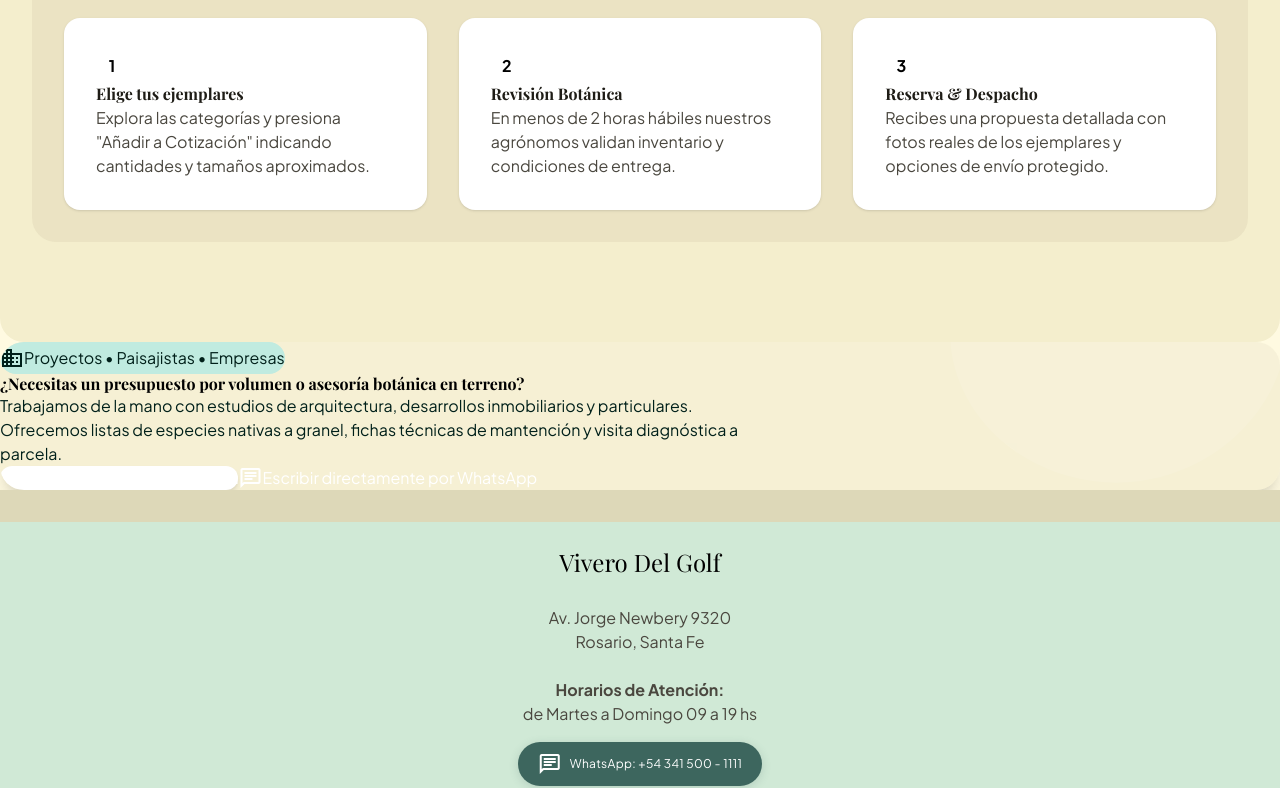
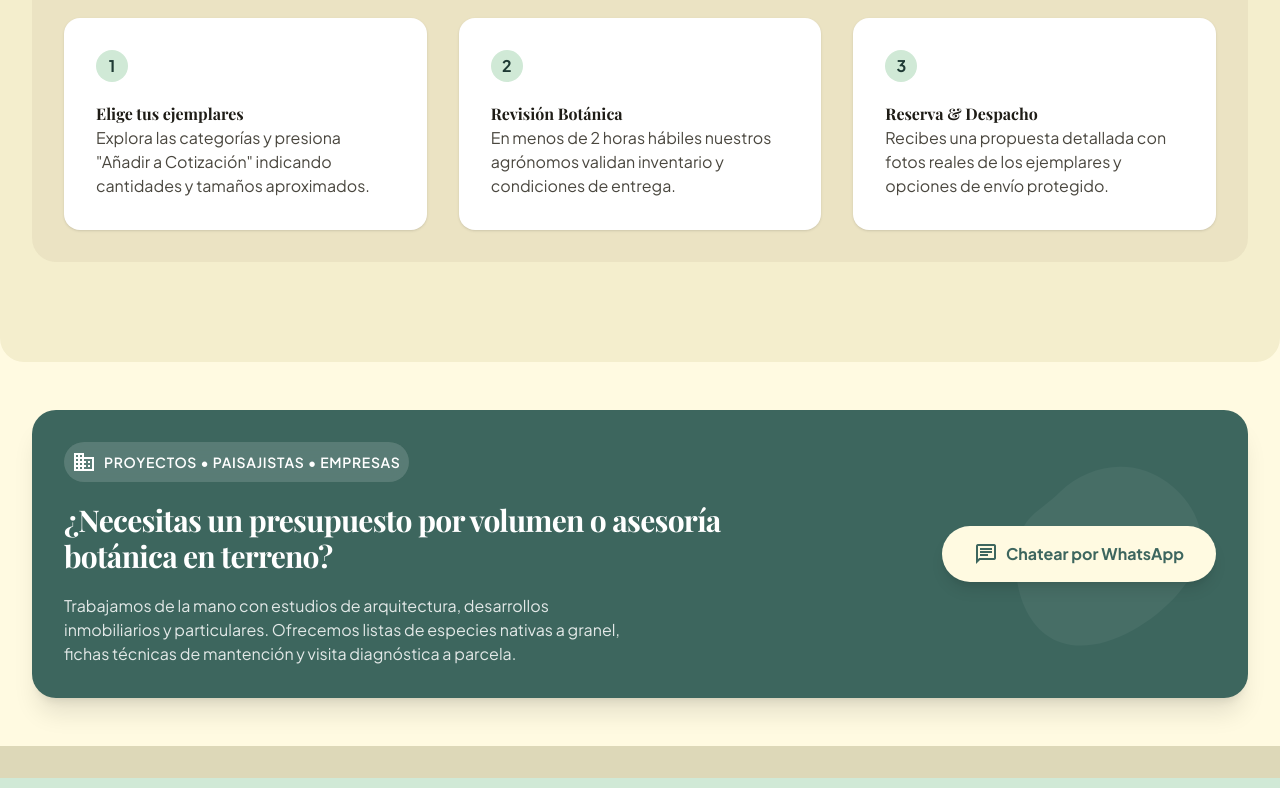
Before and after one commit to lavak00731/vlc, a Next.js app: page /productos in a window 1280 px wide. Shown: the part 2098-2886 px from the top of the page. Built offline with nearby package versions, Linux system fonts and the light colour scheme; a web font is replaced by a local one.

Commit message:
product page ready, new ctaSection component

```diff
--- /dev/null
+++ b/src/app/components/CTASection.tsx
@@ -0,0 +1,55 @@
+import React from 'react'
+
+export const CTASection = ({icon, badgetext, title, content}:{icon:string, badgetext:string, title:string, content:string}) => {
+  return (
+    <div className="max-w-7xl mx-auto px-4 md:px-8">
+          <div className="bg-primary text-on-primary rounded-3xl p-8 shadow-xl relative overflow-hidden">
+            <svg
+              aria-hidden="true"
+              className="lg:block hidden absolute -right-16 -bottom-16 w-80 h-80 text-white/5 pointer-events-none"
+              fill="currentColor"
+              viewBox="0 0 200 200"
+            >
+              <path d="M42.5,31.2C56.8,17.4,77.7,11.5,96.6,18.3C115.5,25.2,132.5,44.9,130.6,65.3C128.8,85.6,108.1,106.6,87.7,117.8C67.3,129.1,47.2,130.6,33.5,120.3C19.8,110,12.5,87.9,15.7,66.7C18.9,45.5,28.2,45,42.5,31.2Z"></path>
+            </svg>
+            <div className="relative z-10 flex flex-col lg:flex-row items-center justify-between gap-space-xl">
+              <div className="max-w-2xl text-center lg:text-left space-y-space-xs mb-5 lg:mb-0">
+                <div className="inline-flex items-center gap-space-xs bg-white/15 backdrop-blur px-space-md py-space-xxs rounded-full text-on-primary p-2 mb-5">
+                  <span
+                    aria-hidden="true"
+                    className="material-symbols-outlined text-[14px] mr-2"
+                  >
+                    { icon }
+                  </span>
+                  <span className="font-label-sm text-[14px] font-semibold tracking-wider uppercase">
+                    { badgetext }
+                  </span>
+                </div>
+                <h2 className="font-headline-lg text-2xl lg:text-3xl font-bold text-white! tracking-tight mb-5">
+                  { title }
+                </h2>
+                <p className="font-body-md text-body-md text-on-primary/85 max-w-xl">
+                  { content }
+                </p>
+              </div>
+              <div className="flex flex-col sm:flex-row items-center gap-space-md shrink-0">
+                <a
+                  className="inline-flex gap-2 items-center gap-space-sm bg-surface text-primary! hover:bg-surface-container-high px-8 py-4 rounded-full font-label-md text-label-md font-bold shadow-lg hover:scale-105 transition-all duration-300"
+                  href="https://wa.me/543415001111?text=Hola%20Vivero%20La%20Cumbrecita,%20quisiera%20asesoramiento%20y%20cotizar%20algunas%20plantas"
+                  rel="noopener noreferrer"
+                  target="_blank"
+                >
+                  <span
+                    aria-hidden="true"
+                    className="material-symbols-outlined text-[24px]"
+                  >
+                    chat
+                  </span>
+                  <span>Chatear por WhatsApp</span>
+                </a>
+              </div>
+            </div>
+          </div>
+        </div>
+  )
+}
--- a/src/app/page.tsx
+++ b/src/app/page.tsx
@@ -1,6 +1,7 @@
 import Image from "next/image";
 import Link from "next/link";
 import { VideoComponent } from "./components/VideoComponent";
+import { CTASection } from "./components/CTASection";
 
 export default function Home() {
   return (
@@ -556,59 +557,7 @@ export default function Home() {
       </section>
 
       <section className="py-12">
-        <div className="max-w-7xl mx-auto px-4 md:px-8">
-          <div className="max-w-6xl mx-auto bg-linear-to-r from-primary via-primary to-primary-container text-on-primary rounded-3xl p-8 shadow-xl relative overflow-hidden">
-            <svg
-              aria-hidden="true"
-              className="lg:block hidden absolute -right-16 -bottom-16 w-80 h-80 text-white/5 pointer-events-none"
-              fill="currentColor"
-              viewBox="0 0 200 200"
-            >
-              <path d="M42.5,31.2C56.8,17.4,77.7,11.5,96.6,18.3C115.5,25.2,132.5,44.9,130.6,65.3C128.8,85.6,108.1,106.6,87.7,117.8C67.3,129.1,47.2,130.6,33.5,120.3C19.8,110,12.5,87.9,15.7,66.7C18.9,45.5,28.2,45,42.5,31.2Z"></path>
-            </svg>
-            <div className="relative z-10 flex flex-col lg:flex-row items-center justify-between gap-space-xl">
-              <div className="max-w-2xl text-center lg:text-left space-y-space-xs mb-5 lg:mb-0">
-                <div className="inline-flex items-center gap-space-xs bg-white/15 backdrop-blur px-space-md py-space-xxs rounded-full text-on-primary p-2 mb-5">
-                  <span
-                    aria-hidden="true"
-                    className="material-symbols-outlined text-[18px]"
-                  >
-                    bolt
-                  </span>
-                  <span className="font-label-sm text-base font-semibold tracking-wider uppercase">
-                    Respuesta en menos de 30 minutos
-                  </span>
-                </div>
-                <h2 className="font-headline-lg text-2xl lg:text-3xl font-bold text-white! tracking-tight mb-5">
-                  ¿Dudas sobre qué planta elegir o necesitas asesoramiento para
-                  un proyecto?
-                </h2>
-                <p className="font-body-md text-body-md text-on-primary/85 max-w-xl">
-                  Escríbenos directamente por WhatsApp. Nuestro equipo botánico
-                  te enviará fotos de plantas disponibles en el vivero hoy
-                  mismo, resolverá consultas de cuidados y te guiará paso a
-                  paso.
-                </p>
-              </div>
-              <div className="flex flex-col sm:flex-row items-center gap-space-md shrink-0">
-                <a
-                  className="inline-flex gap-2 items-center gap-space-sm bg-surface text-primary! hover:bg-surface-container-high px-8 py-4 rounded-full font-label-md text-label-md font-bold shadow-lg hover:scale-105 transition-all duration-300"
-                  href="https://wa.me/543415001111?text=Hola%20Vivero%20La%20Cumbrecita,%20quisiera%20asesoramiento%20y%20cotizar%20algunas%20plantas"
-                  rel="noopener noreferrer"
-                  target="_blank"
-                >
-                  <span
-                    aria-hidden="true"
-                    className="material-symbols-outlined text-[24px]"
-                  >
-                    chat
-                  </span>
-                  <span>Chatear por WhatsApp</span>
-                </a>
-              </div>
-            </div>
-          </div>
-        </div>
+        <CTASection icon={"bolt"} badgetext={"Respuesta en menos de 30 minutos"} title={"¿Dudas sobre qué planta elegir o necesitas asesoramiento para un proyecto?"} content={"Escríbenos directamente por WhatsApp. Nuestro equipo de especialistas te enviará fotos de plantas disponibles en el vivero hoy mismo, resolverá consultas de cuidados y te guiará paso a paso."} />
       </section>
     </div>
   );
--- a/src/app/productos/page.tsx
+++ b/src/app/productos/page.tsx
@@ -1,6 +1,7 @@
 import { Breadcrumb } from "../components/navs/Breadcrumb";
 import { Badge } from "../components/Badge";
 import { Card } from "../components/Card";
+import { CTASection } from "../components/CTASection";
 
 const Productos = () => {
   return (
@@ -140,7 +141,7 @@ const Productos = () => {
               </div>
               <ol className="md:w-full grid grid-cols-1 md:grid-cols-3 mx-auto max-w-7xl md:min-w-full gap-8">
                 <li className="bg-surface-container-lowest rounded-2xl flex flex-col gap-space-xs shadow-sm p-4 md:p-8">
-                  <div className="w-8 h-8 rounded-full bg-tertiary-fixed text-on-tertiary-fixed font-bold flex items-center justify-center font-headline-sm">
+                  <div className="w-8 h-8 rounded-full bg-vivero-badge-stock text-vivero-badge-stock font-bold flex items-center justify-center font-headline-sm mb-5">
                     1
                   </div>
                   <h4 className="font-title-md text-title-md text-on-surface font-bold">
@@ -153,7 +154,7 @@ const Productos = () => {
                 </li>
 
                 <li className="bg-surface-container-lowest p-space-md rounded-2xl flex flex-col gap-space-xs shadow-sm p-4 md:p-8">
-                  <div className="w-8 h-8 rounded-full bg-tertiary-fixed text-on-tertiary-fixed font-bold flex items-center justify-center font-headline-sm">
+                  <div className="w-8 h-8 rounded-full bg-vivero-badge-stock text-vivero-badge-stock font-bold flex items-center justify-center font-headline-sm mb-5">
                     2
                   </div>
                   <h4 className="font-title-md text-title-md text-on-surface font-bold">
@@ -166,7 +167,7 @@ const Productos = () => {
                 </li>
 
                 <li className="bg-surface-container-lowest p-space-md rounded-2xl flex flex-col gap-space-xs shadow-sm p-4 md:p-8">
-                  <div className="w-8 h-8 rounded-full bg-tertiary-fixed text-on-tertiary-fixed font-bold flex items-center justify-center font-headline-sm">
+                  <div className="w-8 h-8 rounded-full bg-vivero-badge-stock text-vivero-badge-stock font-bold flex items-center justify-center font-headline-sm mb-5">
                     3
                   </div>
                   <h4 className="font-title-md text-title-md text-on-surface font-bold">
@@ -181,61 +182,9 @@ const Productos = () => {
             </div>
           </div>
         </section>
+        <section className="py-12">
+          <CTASection icon={"domain"} badgetext={"Proyectos • Paisajistas • Empresas"} title={"¿Necesitas un presupuesto por volumen o asesoría botánica en terreno?"} content={"Trabajamos de la mano con estudios de arquitectura, desarrollos inmobiliarios y particulares. Ofrecemos listas de especies nativas a granel, fichas técnicas de mantención y visita diagnóstica a parcela. "} />
 
-        <section className="w-full bg-surface-container-highest/40 text-on-primary rounded-3xl overflow-hidden shadow-xl p-space-lg lg:p-space-2xl relative">
-          <div className="absolute right-0 bottom-0 opacity-10 pointer-events-none translate-x-12 translate-y-12">
-            <svg
-              fill="currentColor"
-              height="420"
-              viewBox="0 0 200 200"
-              width="420"
-            >
-              <path
-                d="M42.7,-64.1C55.4,-57.1,65.8,-46,72.4,-32.8C79,-19.6,81.9,-4.3,79.5,10.2C77,24.7,69.2,38.3,58.7,48.9C48.2,59.5,35,67,20.8,70.8C6.6,74.6,-8.7,74.7,-23.7,70.5C-38.7,66.3,-53.4,57.7,-63.9,45.1C-74.4,32.5,-80.7,16.2,-79.8,0.5C-78.9,-15.2,-70.8,-30.4,-60.1,-41.7C-49.4,-53,-36.1,-60.4,-22.5,-66.9C-8.9,-73.4,5,-79,18.8,-77.3C32.6,-75.7,30,-71,42.7,-64.1Z"
-                transform="translate(100 100)"
-              ></path>
-            </svg>
-          </div>
-          <div className="relative z-10 max-w-3xl flex flex-col gap-space-md">
-            <div className="inline-flex items-center gap-space-xs px-space-sm py-1 rounded-full bg-primary-container text-on-primary-container text-label-sm font-label-sm w-fit">
-              <span className="material-symbols-outlined text-[16px]">
-                domain
-              </span>
-              <span>Proyectos • Paisajistas • Empresas</span>
-            </div>
-            <h2 className="font-headline-lg text-headline-lg font-bold text-on-primary leading-tight">
-              ¿Necesitas un presupuesto por volumen o asesoría botánica en
-              terreno?
-            </h2>
-            <p className="font-body-lg text-body-lg text-on-primary-container">
-              Trabajamos de la mano con estudios de arquitectura, desarrollos
-              inmobiliarios y particulares. Ofrecemos listas de especies nativas
-              a granel, fichas técnicas de mantención y visita diagnóstica a
-              parcela.
-            </p>
-            <div className="flex flex-wrap items-center gap-space-md mt-space-sm">
-              <a
-                className="inline-flex items-center gap-space-xs bg-surface-container-lowest text-primary hover:bg-surface-container px-space-xl py-space-sm rounded-full font-title-md text-title-md font-bold transition-all shadow-md"
-                href="#"
-              >
-                <span className="material-symbols-outlined text-[22px]">
-                  contact_support
-                </span>
-                <span>Solicitar Asesoría Mayorista</span>
-              </a>
-              <a
-                className="inline-flex items-center gap-space-xs text-on-primary hover:text-on-primary-container font-label-md text-label-md transition-colors"
-                href="https://wa.me/56987654321"
-                rel="noopener noreferrer"
-                target="_blank"
-              >
-                <span className="material-symbols-outlined text-[20px]">
-                  chat
-                </span>
-                <span>Escribir directamente por WhatsApp</span>
-              </a>
-            </div>
-          </div>
         </section>
       </div>
     </div>
```
